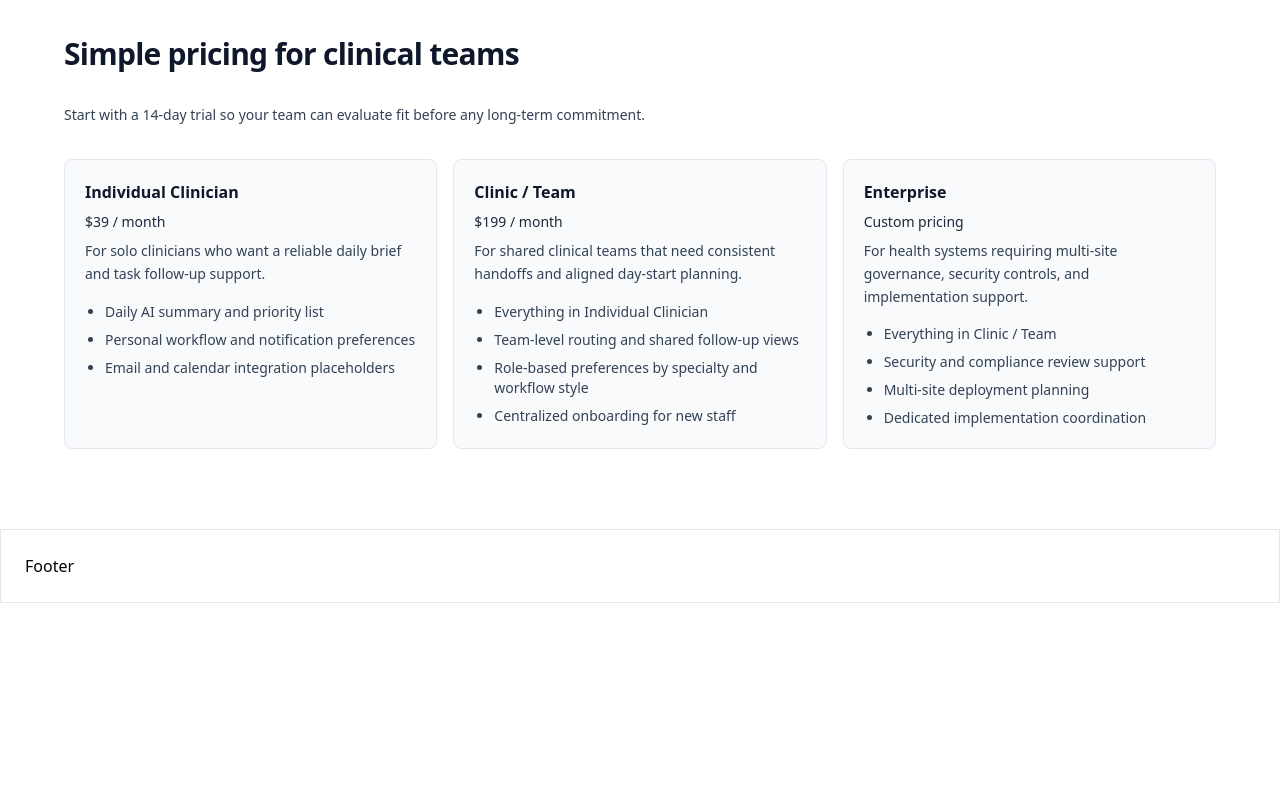
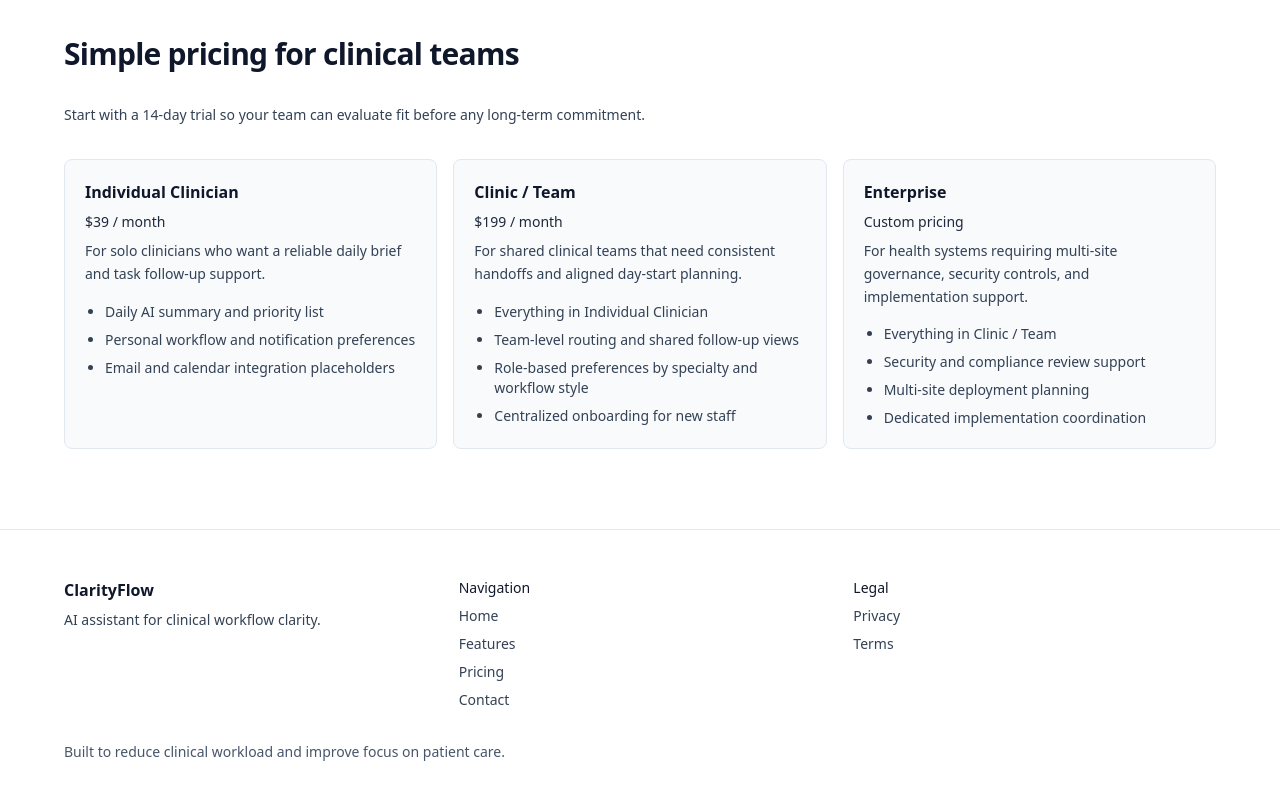
Before and after one commit to shannel890/ClarityFlow, a Next.js app: page / in a window 1280 px wide. Shown: the part 3632-4432 px from the top of the page. Before the commit the page ends 4235 px from the top, so only its background shows below. Built offline with nearby package versions, Linux system fonts and the light colour scheme.

Commit message:
Implement minimal Footer section content and layout
Agent-Logs-Url: https://github.com/shannel890/ClarityFlow/sessions/593fe7d8-e0ed-4811-9414-736f2c69735e

Co-authored-by: shannel890 <197056075+shannel890@users.noreply.github.com>

```diff
--- a/components/Footer.tsx
+++ b/components/Footer.tsx
@@ -1,3 +1,62 @@
 export default function Footer() {
-  return <section className="border p-6">Footer</section>;
+  return (
+    <footer className="border-t border-slate-200 bg-white px-6 py-12 md:px-10">
+      <div className="mx-auto max-w-6xl space-y-8">
+        <div className="grid gap-8 md:grid-cols-3">
+          <div className="space-y-2">
+            <p className="text-base font-semibold text-slate-900">ClarityFlow</p>
+            <p className="text-sm text-slate-700">
+              AI assistant for clinical workflow clarity.
+            </p>
+          </div>
+
+          <nav aria-label="Footer navigation" className="space-y-2">
+            <p className="text-sm font-medium text-slate-900">Navigation</p>
+            <ul className="space-y-2 text-sm text-slate-700">
+              <li>
+                <a href="#" className="hover:text-slate-900">
+                  Home
+                </a>
+              </li>
+              <li>
+                <a href="#" className="hover:text-slate-900">
+                  Features
+                </a>
+              </li>
+              <li>
+                <a href="#" className="hover:text-slate-900">
+                  Pricing
+                </a>
+              </li>
+              <li>
+                <a href="#" className="hover:text-slate-900">
+                  Contact
+                </a>
+              </li>
+            </ul>
+          </nav>
+
+          <div className="space-y-2">
+            <p className="text-sm font-medium text-slate-900">Legal</p>
+            <ul className="space-y-2 text-sm text-slate-700">
+              <li>
+                <a href="#" className="hover:text-slate-900">
+                  Privacy
+                </a>
+              </li>
+              <li>
+                <a href="#" className="hover:text-slate-900">
+                  Terms
+                </a>
+              </li>
+            </ul>
+          </div>
+        </div>
+
+        <p className="text-sm text-slate-600">
+          Built to reduce clinical workload and improve focus on patient care.
+        </p>
+      </div>
+    </footer>
+  );
 }
```
